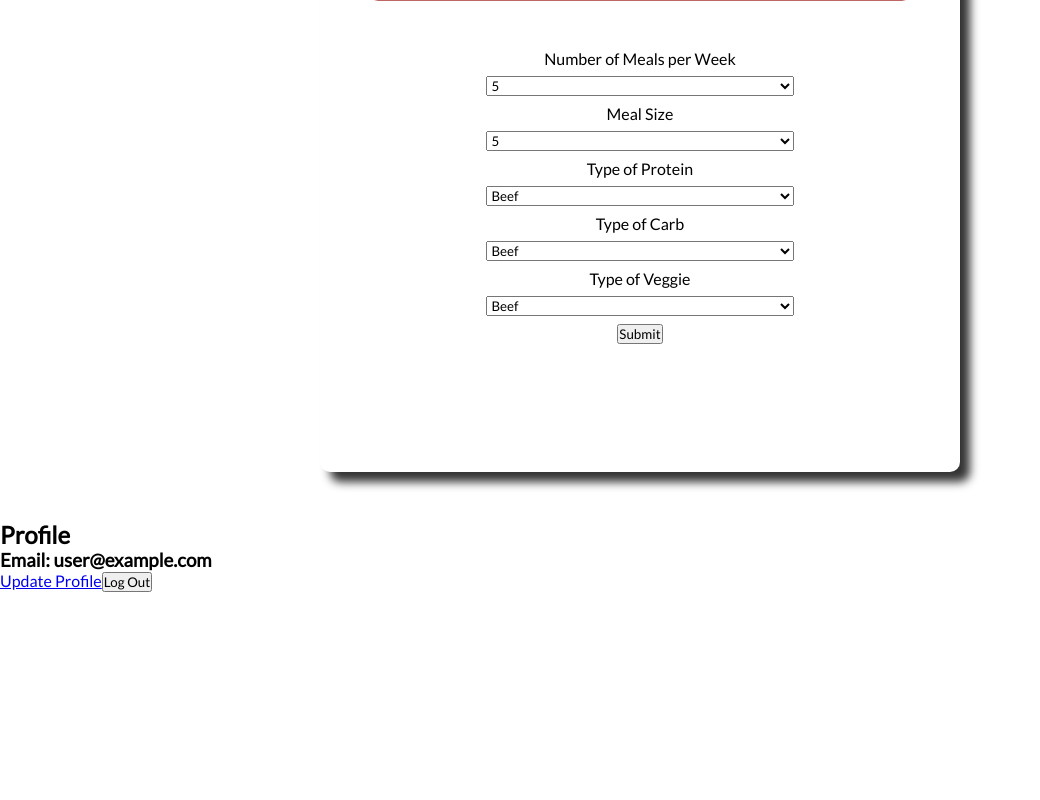
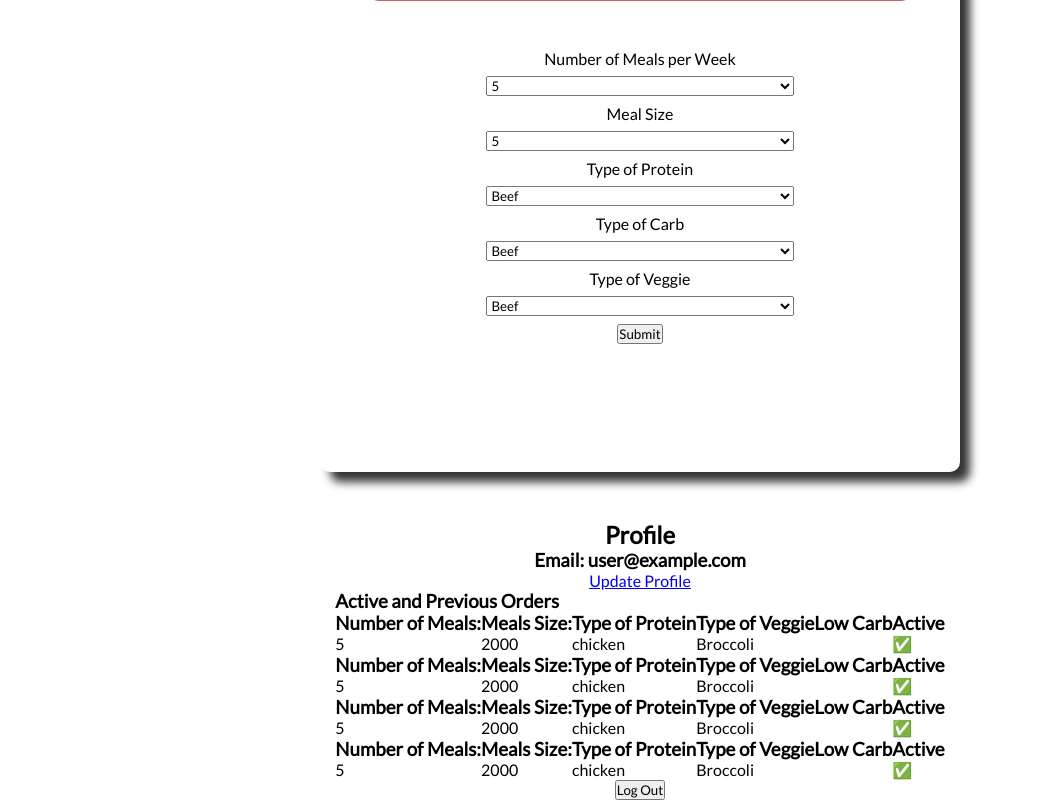
Before and after one commit to Hawleywoo/Colore-Meal-Prep, a React (Create React App) app: page / in a window 1280 px wide. Shown: the part 1344-2144 px from the top of the page, without its empty margins (0-1040 px from the left). Before the commit the page ends 1936 px from the top, so only its background shows below. Built offline with nearby package versions, Linux system fonts and the light colour scheme; no server answers; sample sign-in values are in the browser's storage.

Commit message:
My orders

```diff
--- a/src/App.js
+++ b/src/App.js
@@ -6,7 +6,7 @@ import SignUp from './components/Authentication/SignUp';
 import DashBoard from './components/Dashboard'
 import Login from './components/Authentication/Login';
 import ForgotPassword from './components/Authentication/ForgotPassword';
-import PrivateRoute from './components/PrivateRoute';
+import PrivateRoute from './components/Authentication/PrivateRoute';
 import { AuthProvider } from './contexts/AuthContext';
 import {
   BrowserRouter as Router,
@@ -32,7 +32,7 @@ function App() {
         <AuthProvider>
         <Switch>
           <PrivateRoute exact path="/" component={DashBoard} />
-          <PrivateRoute exact path="/update-profile" component={UpdateProfile} />
+          <PrivateRoute path="/update-profile" component={UpdateProfile} />
           <Route path="/signup" component={SignUp} />
           <Route path="/login" component={Login} />
           <Route path="/forgot-password" component={ForgotPassword} />
--- a/src/components/PrivateRoute.js
+++ b/src/components/Authentication/PrivateRoute.js
@@ -1,6 +1,6 @@
 import React from 'react'
 import { Redirect, Route } from 'react-router-dom'
-import { useAuth } from '../contexts/AuthContext'
+import { useAuth } from '../../contexts/AuthContext'
 
 function PrivateRoute({ component: Compenent, ...rest}) {
 
--- a/src/components/Authentication/UpdateProfile.js
+++ b/src/components/Authentication/UpdateProfile.js
@@ -9,24 +9,35 @@ function UpdateProfile() {
     const [error, setError] = useState('')
     const [loading, setLoading] = useState(false)
     const history = useHistory()
-    const { currentUser } = useAuth()
+    const { currentUser, updatePassword, updateEmail } = useAuth()
 
     const handleSubmit = async (event) => {
         event.preventDefault()
+        setLoading(true)
+        setError('')
 
         if(passwordRef.current.value !== passwordConfirmRef.current.value) {
             return setError('Passwords do not match')
         }
 
-        try {
-            setError('')
-            setLoading(true)
-            // await signUp(emailRef.current.value, passwordRef.current.value)
-            history.push('/')
-        } catch {
-            setError('Failed to Sign up')
+        const promises = []
+
+        if (emailRef.current.value !== currentUser.email) {
+            promises.push(updateEmail(emailRef.current.value))
         }
-        setLoading(false)
+
+        if (passwordRef.current.value) {
+            promises.push(updatePassword(passwordRef.current.value))
+        }
+
+        Promise.all(promises)
+            .then(()=> {
+                history.push('/')
+            }).catch(()=> {
+                setError('Failed to update account')
+            }).finally(()=> {
+                setLoading(false)
+            })
     }
 
     return (
@@ -37,9 +48,9 @@ function UpdateProfile() {
                 <label>Username:</label>
                 <input ref={emailRef} defaultValue={currentUser.email} required/>
                 <label>Password:</label>
-                <input ref={passwordRef} placeholder="Leave blank to keep the same" required/>
+                <input ref={passwordRef} placeholder="Leave blank to keep the same"/>
                 <label> Confirm Password:</label>
-                <input ref={passwordConfirmRef} placeholder="Leave blank to keep the same" required/>
+                <input ref={passwordConfirmRef} placeholder="Leave blank to keep the same" />
                 <input disabled={loading} type="submit" placeholder="Update"/>
             </form>
             <div><Link to="/" >Cancel</Link> </div>
--- a/src/components/Dashboard.js
+++ b/src/components/Dashboard.js
@@ -1,6 +1,7 @@
 import React, { useState } from 'react'
 import { Link, useHistory } from 'react-router-dom'
 import { useAuth } from '../contexts/AuthContext'
+import MyOrders from './MyOrders'
 
 function Dashboard() {
     const [error, setError] = useState('')
@@ -18,11 +19,12 @@ function Dashboard() {
         }
     }
     return (
-        <div>
+        <div className="dashboard">
             <h2>Profile</h2>
             <h3><strong>Email: </strong>{currentUser.email}</h3>
             <Link to='/update-profile'>Update Profile</Link>
             {error && <h3>{error}</h3>}
+            <MyOrders />
             <button onClick={handleLogOut}>Log Out</button>
         </div>
     )
--- /dev/null
+++ b/src/components/Meal.js
@@ -0,0 +1,34 @@
+import React from 'react'
+
+function Meal() {
+    return (
+        <div className="dashboard__my-orders__meals-container__meal" >
+            <div>
+                <h3>Number of Meals: </h3>
+                <p>5</p>
+            </div>
+            <div>
+                <h3>Meals Size: </h3>
+                <p>2000</p>
+            </div>
+            <div>
+                <h3>Type of Protein</h3>
+                <p>chicken</p>
+            </div>
+            <div>
+                <h3>Type of Veggie</h3>
+                <p>Broccoli</p>
+            </div>
+            <div>
+                <h3>Low Carb</h3>
+                <p></p>
+            </div>
+            <div>
+                <h3>Active</h3>
+                <p>✅</p>
+            </div>
+        </div>
+    )
+}
+
+export default Meal
--- /dev/null
+++ b/src/components/MyOrders.js
@@ -0,0 +1,18 @@
+import React from 'react'
+import Meal from './Meal'
+
+function MyOrders() {
+    return (
+        <div className="dashboard__my-orders">
+            <h3>Active and Previous Orders</h3>
+            <div className="dashboard__my-orders--meals-container">
+                <Meal />
+                <Meal />
+                <Meal />
+                <Meal />
+            </div>
+        </div>
+    )
+}
+
+export default MyOrders
--- a/src/components/Order.js
+++ b/src/components/Order.js
@@ -7,7 +7,6 @@ function Order() {
     const [lowCarb, setlowCarb] = useState(false)
 
     const handleLowCarb = () => {
-        console.log(lowCarb)
         setlowCarb(!lowCarb)
     }
 
--- a/src/contexts/AuthContext.js
+++ b/src/contexts/AuthContext.js
@@ -47,7 +47,9 @@ export function AuthProvider({ children }) {
         signUp,
         login,
         logOut,
-        resetPassword
+        resetPassword,
+        updateEmail,
+        updatePassword
     }
 
     return (
--- a/src/styles/App.scss
+++ b/src/styles/App.scss
@@ -237,3 +237,22 @@
     transform: rotate(-45deg);
   }
 }
+
+.dashboard{
+  display: flex;
+  flex-direction: column;
+  align-items: center;
+
+  &__my-orders{
+
+
+    &__meals-container{
+
+      &__meal{
+        display: flex;
+        justify-content: space-evenly;
+        flex-wrap: wrap;
+      }
+    }
+  }
+}
```
Also changed, not shown: src/components/Orders.js (added).
